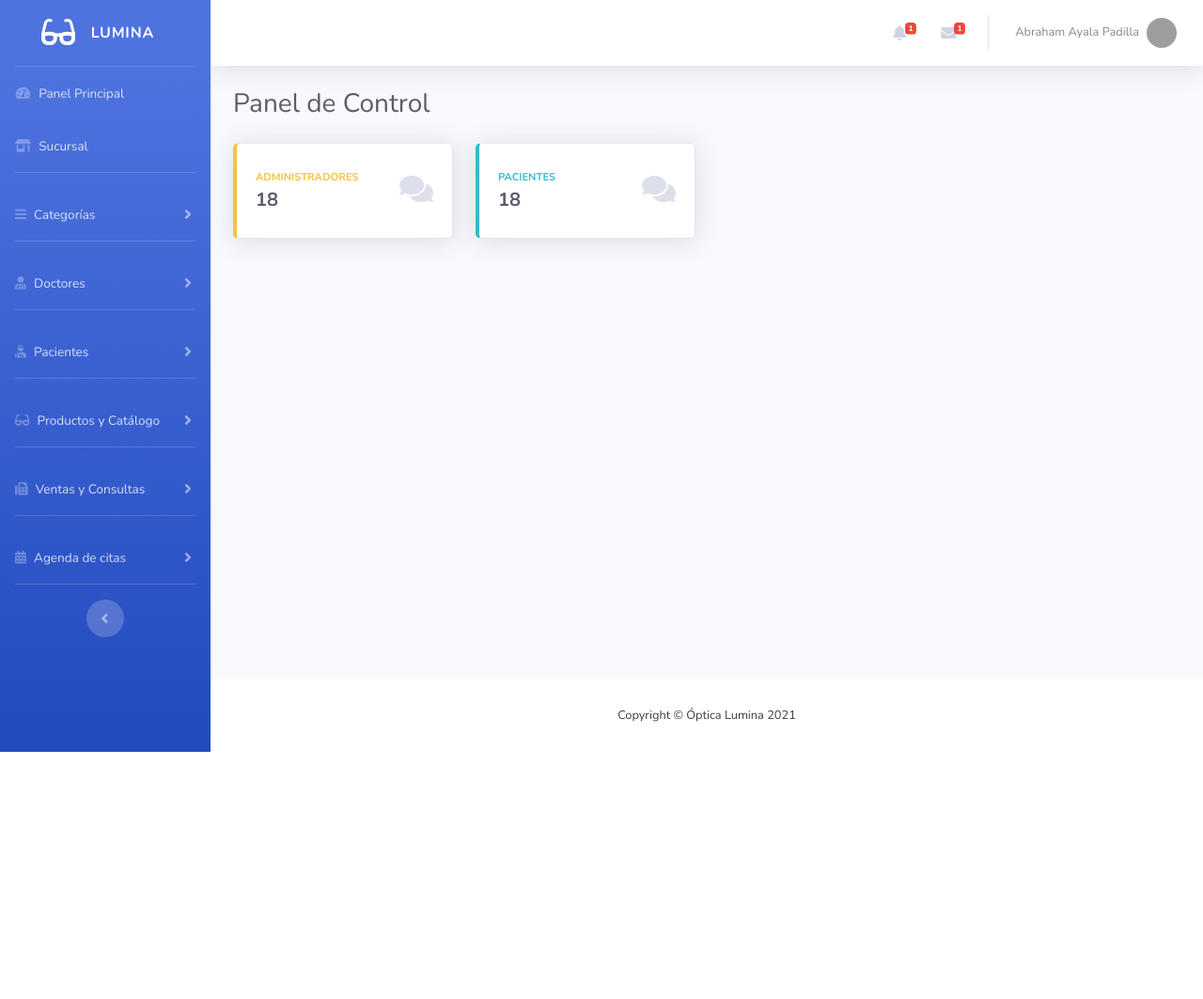
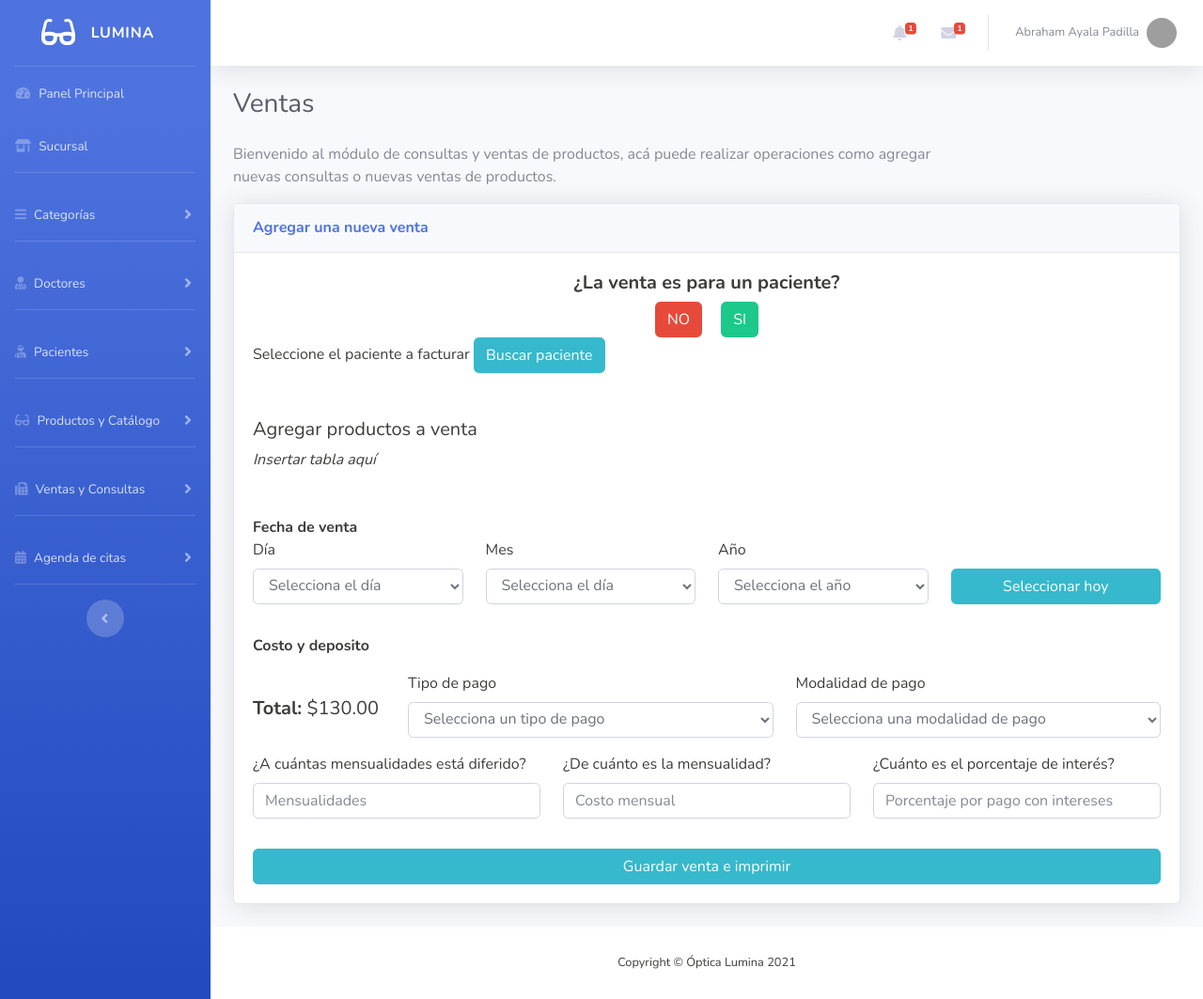
Before and after one commit to arpanmexico/lumina, a PHP site: page /system/view/dashboard.php?crearVentas in a window 1280 px wide. Shown: the whole page at 94% size. Before the commit the page ends 800 px from the top, so only its background shows below. Run offline with PHP 8.4, Linux system fonts and the light colour scheme; the visitor is signed in with stand-in values (Sample User, id 1); some libraries are stand-ins or nearby versions; grey boxes are pictures that could not be loaded.

Commit message:
User Interface

```diff
--- /dev/null
+++ b/src/js/admin.js
@@ -0,0 +1,8 @@
+$(document).ready(function () {
+    $('#esPaciente').click(function () {
+        console.log('Es para un paciente');
+    });
+    $('#noEsPaciente').click(function () {
+        console.log('NO es para un paciente');
+    });
+});
--- a/system/view/dashboard.php
+++ b/system/view/dashboard.php
@@ -62,7 +62,8 @@ if (!isset($_SESSION['userID'])) {
           </a>
           <div id="collapseOne" class="collapse" aria-labelledby="headingTwo" data-parent="#accordionSidebar">
             <div class="bg-white py-2 collapse-inner rounded">
-              <a class="collapse-item" href="dashboard.php?listarCategorias">Ver todas las categorías</a>
+              <a class="collapse-item" href="dashboard.php?listarCategoriasProductos">Ver Productos</a>
+              <a class="collapse-item" href="dashboard.php?listarCategoriasEnfermedades">Ver Enfermedades</a>
             </div>
           </div>
         </li>
@@ -77,8 +78,8 @@ if (!isset($_SESSION['userID'])) {
           </a>
           <div id="collapseTwo" class="collapse" aria-labelledby="headingTwo" data-parent="#accordionSidebar">
             <div class="bg-white py-2 collapse-inner rounded">
-              <a class="collapse-item" href="buttons.html">Todos los doctores</a>
-              <a class="collapse-item" href="cards.html">Agregar nuevo doctor</a>
+              <a class="collapse-item" href="dashboard.php?crearDoctores">Agregar nuevo doctor</a>
+              <a class="collapse-item" href="dashboard.php?listarDoctores">Todos los doctores</a>
             </div>
           </div>
         </li>
@@ -93,8 +94,8 @@ if (!isset($_SESSION['userID'])) {
           </a>
           <div id="collapseThree" class="collapse" aria-labelledby="headingTwo" data-parent="#accordionSidebar">
             <div class="bg-white py-2 collapse-inner rounded">
-              <a class="collapse-item" href="buttons.html">Todos los pacientes</a>
-              <a class="collapse-item" href="cards.html">Agregar nuevo paciente</a>
+              <a class="collapse-item" href="dashboard.php?crearPaciente">Agregar nuevo paciente</a>
+              <a class="collapse-item" href="dashboard.php?listarPacientes">Todos los pacientes</a>
             </div>
           </div>
         </li>
@@ -125,9 +126,8 @@ if (!isset($_SESSION['userID'])) {
           </a>
           <div id="collapseFive" class="collapse" aria-labelledby="headingTwo" data-parent="#accordionSidebar">
             <div class="bg-white py-2 collapse-inner rounded">
-              <a class="collapse-item" href="buttons.html">Nueva venta</a>
-              <a class="collapse-item" href="cards.html">Nueva consulta</a>
-              <a class="collapse-item" href="cards.html">Ver todo</a>
+              <a class="collapse-item" href="dashboard.php?crearVentas">Nueva venta</a>
+              <a class="collapse-item" href="dashboard.php?listarVentas">Ver todo</a>
             </div>
           </div>
         </li>
@@ -142,9 +142,8 @@ if (!isset($_SESSION['userID'])) {
           </a>
           <div id="collapseSix" class="collapse" aria-labelledby="headingTwo" data-parent="#accordionSidebar">
             <div class="bg-white py-2 collapse-inner rounded">
-              <a class="collapse-item" href="buttons.html">Agregar fechas</a>
-              <a class="collapse-item" href="cards.html">Ver citas próximas</a>
-              <a class="collapse-item" href="cards.html">Ver citas pasadas</a>
+              <a class="collapse-item" href="dashboard.php?crearFechas">Agregar fechas</a>
+              <a class="collapse-item" href="dashboard.php?verCitas">Ver citas próximas</a>
             </div>
           </div>
         </li>
@@ -281,6 +280,18 @@ if (!isset($_SESSION['userID'])) {
               include('sucursal.php');
             } else if (isset($_GET['listarCategorias'])) {
               include('categorias/listar_categorias.php');
+            } else if (isset($_GET['listarDoctores'])) {
+              include('doctores/listar_doctores.php');
+            } else if (isset($_GET['crearDoctores'])) {
+              include('doctores/agregar_doctor.php');
+            } else if (isset($_GET['crearPaciente'])) {
+              include('pacientes/agregar_pacientes.php');
+            } else if (isset($_GET['crearPaciente'])) {
+              include('pacientes/listar_pacientes.php');
+            } else if (isset($_GET['crearVentas'])) {
+              include('ventas/crear_venta.php');
+            } else if (isset($_GET['listarVentas'])) {
+              include('ventas/listar_ventas.php');
             } else {
               include('analisis.php');
             }
@@ -309,6 +320,7 @@ if (!isset($_SESSION['userID'])) {
     <script src="https://code.jquery.com/jquery-3.5.1.min.js" integrity="sha256-9/aliU8dGd2tb6OSsuzixeV4y/faTqgFtohetphbbj0=" crossorigin="anonymous"></script>
     <script src="https://cdn.jsdelivr.net/npm/bootstrap@4.6.0/dist/js/bootstrap.bundle.min.js" integrity="sha384-Piv4xVNRyMGpqkS2by6br4gNJ7DXjqk09RmUpJ8jgGtD7zP9yug3goQfGII0yAns" crossorigin="anonymous"></script>
     <script src="../../src/js/sb-admin-2.js"></script>
+    <script src="../../src/js/admin.js"></script>
   </body>
 
   </html>
--- /dev/null
+++ b/system/view/ventas/crear_venta.php
@@ -0,0 +1,144 @@
+<div class="d-sm-flex align-items-center justify-content-between mb-4">
+  <h1 class="h3 mb-0 text-gray-800">Ventas</h1>
+</div>
+<p class="text-muted">Bienvenido al módulo de consultas y ventas de productos, acá puede realizar operaciones como agregar <br> nuevas consultas o nuevas ventas de productos.</p>
+
+<div class="card shadow mb-4">
+  <div class="card-header py-3 d-flex flex-row align-items-center justify-content-between">
+    <h6 class="m-0 font-weight-bold text-primary">Agregar una nueva venta</h6>
+  </div>
+
+  <div class="card-body">
+    <section class="text-center">
+      <h5 class="font-weight-bold">¿La venta es para un paciente?</h5>
+      <button id="esPaciente" class="btn btn-danger text-uppercase">No</button>
+      <button id="noEsPaciente" class="btn btn-success text-uppercase ml-3">Si</button>
+    </section>
+
+    <section id="panelVentas">
+      <div class="align-self-center">
+        <span id="infoPaciente">Seleccione el paciente a facturar</span>
+        <button class="btn btn-info">Buscar paciente</button>
+      </div>
+
+      <div class="mt-5">
+        <h5>Agregar productos a venta</h5>
+
+        <i>Insertar tabla aquí</i>
+      </div>
+
+
+      <div class="mt-5">
+        <span class="font-weight-bolder">Fecha de venta</span>
+        <div class="row">
+          <div class="col-lg-3 col-md-3 col-sm-12 align-self-center">
+            <div class="form-group">
+              <label for="diaVenta">Día</label>
+              <select class="form-control" id="diaVenta" name="diaVenta">
+                <option disabled selected>Selecciona el día</option>
+                <?php
+                for ($i = 1; $i < 32; $i++) {
+                  echo "<option value='" . $i . "'>" . $i . "</option>";
+                }
+                ?>
+              </select>
+            </div>
+          </div>
+          <div class="col-lg-3 col-md-3 col-sm-12 align-self-center">
+            <div class="form-group">
+              <label for="mesVenta">Mes</label>
+              <select class="form-control" id="mesVenta" name="mesVenta">
+                <option disabled selected>Selecciona el día</option>
+                <?php
+                $months = array(
+                  '1' => 'Enero', '2' => 'Febrero', '3' => 'Marzo',
+                  '4' => 'Abril', '5' => 'Mayo', '6' => 'Junio',
+                  '7' => 'Julio', '8' => 'Agosto', '9' => 'Septiembre',
+                  '10' => 'Octubre', '11' => 'Noviembre', '12' => 'Diciembre'
+                );
+
+                foreach ($months as $key => $value) {
+                  echo "<option value='" . $key . "'>" . $value . "</option>";
+                }
+                ?>
+              </select>
+            </div>
+          </div>
+          <div class="col-lg-3 col-md-3 col-sm-12 align-self-center">
+            <div class="form-group">
+              <label for="anoVenta">Año</label>
+              <select class="form-control" id="anoVenta" name="anoVenta">
+                <option disabled selected>Selecciona el año</option>
+                <?php
+                for ($i = date("Y"); $i >= 2017; $i--) {
+                  echo "<option value='" . $i . "'>" . $i . "</option>";
+                }
+                ?>
+              </select>
+            </div>
+          </div>
+          <div class="col-lg-3 col-md-3 col-sm-12 align-self-center mt-3">
+            <button class="btn btn-info btn-block">Seleccionar hoy</button>
+          </div>
+        </div>
+      </div>
+
+      <div class="mt-3">
+        <span class="font-weight-bolder">Costo y deposito</span>
+
+        <div class="row mt-3">
+          <div class="col-lg-2 col-md-4 col-sm-12 align-self-center">
+            <h5>
+              <span class="font-weight-bolder">Total:</span>
+              $130.00
+            </h5>
+          </div>
+          <div class="col-lg-5 col-md-4 col-sm-12">
+            <div class="form-group">
+              <label for="tipoPago">Tipo de pago</label>
+              <select class="form-control" id="tipoPago" name="tipoPago">
+                <option disabled selected>Selecciona un tipo de pago</option>
+                <option value="E">Efectivo</option>
+                <option value="T">Tarjeta</option>
+              </select>
+            </div>
+          </div>
+          <div class="col-lg-5 col-md-4 col-sm-12">
+            <div class="form-group">
+              <label for="modalidadPago">Modalidad de pago</label>
+              <select class="form-control" id="modalidadPago" name="modalidadPago">
+                <option disabled selected>Selecciona una modalidad de pago</option>
+                <option value="C">Contado</option>
+                <option value="MSI">Meses sin intereses</option>
+                <option value="MCI">Meses con intereses</option>
+              </select>
+            </div>
+          </div>
+        </div> <!-- ./row -->
+
+        <div class="row">
+          <!-- Opciones de Meses con y sin Intereses -->
+          <div class="col-lg-4 col-md-4 col-sm-12">
+            <div class="form-group">
+              <label for="mensualidad">¿A cuántas mensualidades está diferido?</label>
+              <input type="number" name="mensualidad" class="form-control" id="mensualidad" placeholder="Mensualidades">
+            </div>
+          </div>
+          <div class="col-lg-4 col-md-4 col-sm-12">
+            <div class="form-group">
+              <label for="precioMes">¿De cuánto es la mensualidad?</label>
+              <input type="number" name="precioMes" class="form-control" id="precioMes" placeholder="Costo mensual">
+            </div>
+          </div>
+          <div class="col-lg-4 col-md-4 col-sm-12">
+            <div class="form-group">
+              <label for="interes">¿Cuánto es el porcentaje de interés?</label>
+              <input type="number" name="interes" class="form-control" id="interes" placeholder="Porcentaje por pago con intereses">
+            </div>
+          </div>
+        </div> <!-- ./row -->
+      </div>
+      <button class="btn btn-info btn-block mt-3" type="submit">Guardar venta e imprimir</button>
+    </section>
+  </div>
+</div>
```
Also changed, not shown: system/view/doctores/agregar_doctor.php (added, +59 -0 lines), system/view/pacientes/agregar_pacientes.php (added, +127 -0 lines), system/view/doctores/listar_doctores.php (added), system/view/pacientes/listar_pacientes.php (added), system/view/ventas/listar_ventas.php (added).
